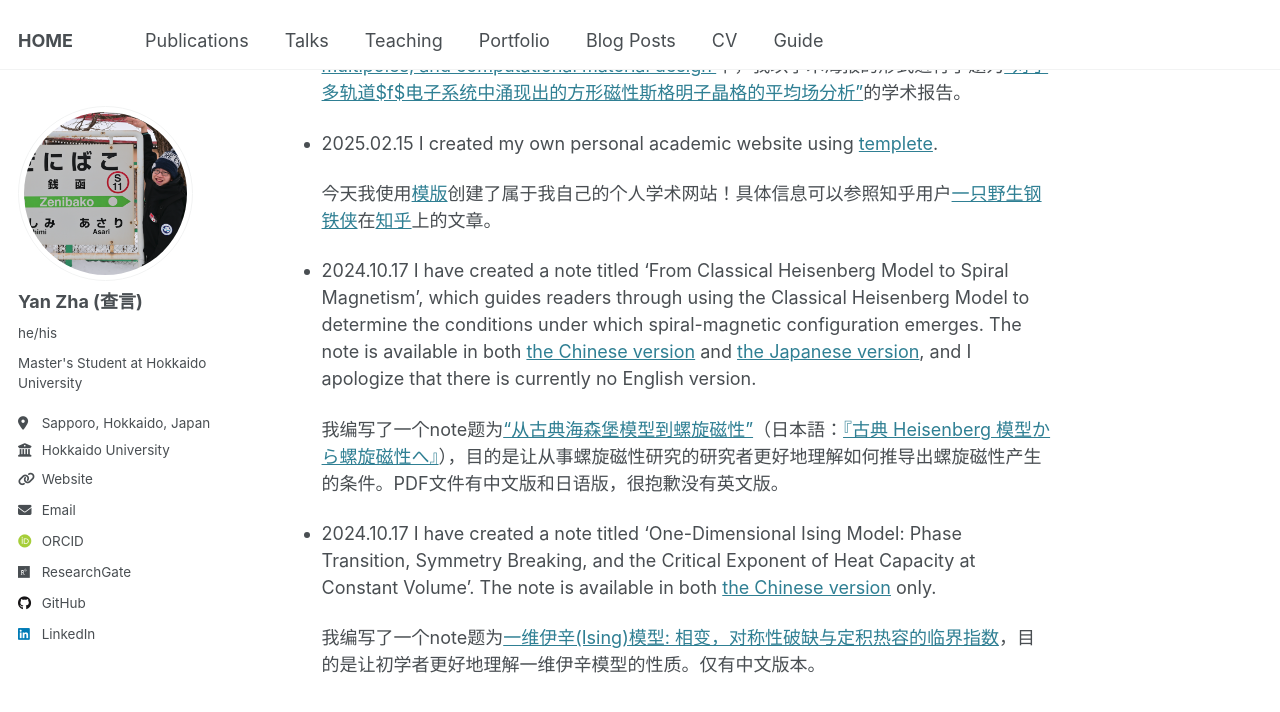
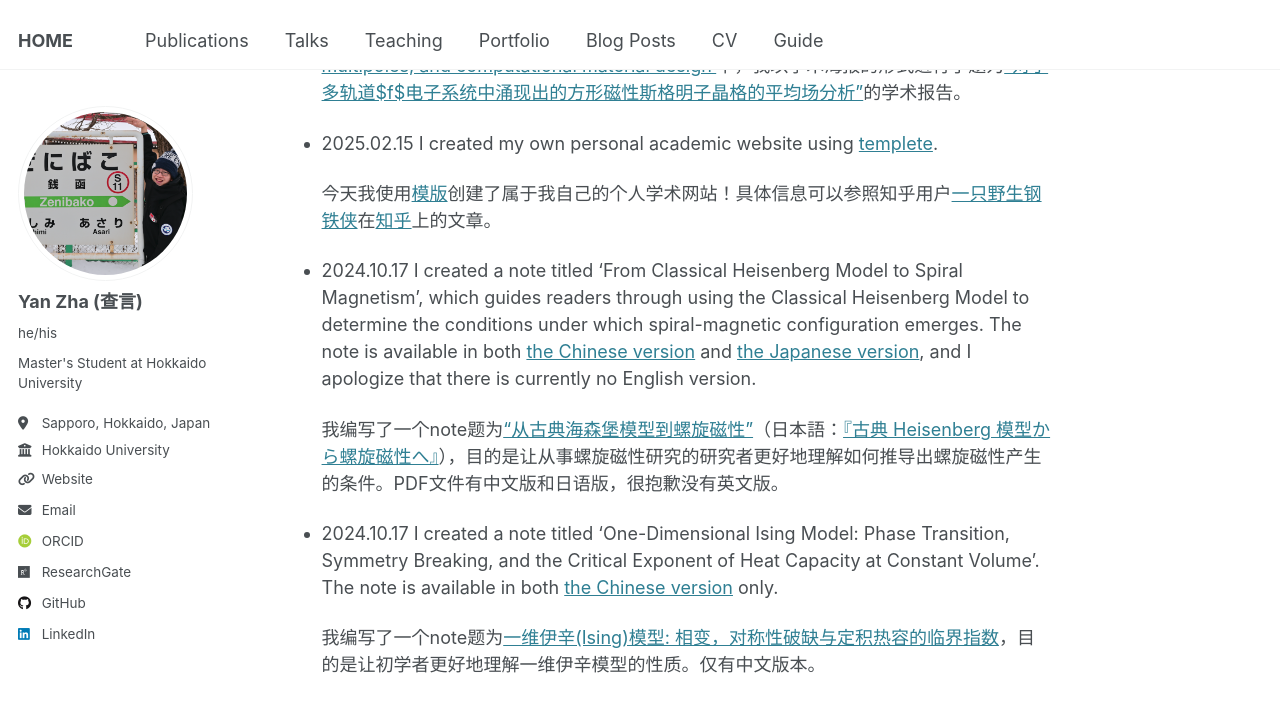
Before and after one commit to yzhacn/yzhacn.github.io, a Jekyll site: the page built from _pages/about.md, in a window 1280 px wide and 900 px high, scrolled down 704 px. Shown: the top 712 px of the window. Built offline with Jekyll 4.4.1, drawn with Linux system fonts in a browser that asks for light colours; some web fonts are replaced.

Commit message:
Update about.md

```diff
--- a/_pages/about.md
+++ b/_pages/about.md
@@ -30,10 +30,10 @@
 
   今天我使用[模版](https://github.com/academicpages/academicpages.github.io)创建了属于我自己的个人学术网站！具体信息可以参照知乎用户[一只野生钢铁侠](https://www.zhihu.com/people/91-53-41-34)在[知乎](https://zhuanlan.zhihu.com/p/711554540)上的文章。
 
-* 2024.10.17 I have created a note titled ‘From Classical Heisenberg Model to Spiral Magnetism’, which guides readers through using the Classical Heisenberg Model to determine the conditions under which spiral-magnetic configuration emerges. The note is available in both [the Chinese version](https://yzhacn.github.io/files/20241017_spiral.pdf) and [the Japanese version](https://yzhacn.github.io/files/20241017_spiral_ja.pdf), and I apologize that there is currently no English version.
+* 2024.10.17 I created a note titled ‘From Classical Heisenberg Model to Spiral Magnetism’, which guides readers through using the Classical Heisenberg Model to determine the conditions under which spiral-magnetic configuration emerges. The note is available in both [the Chinese version](https://yzhacn.github.io/files/20241017_spiral.pdf) and [the Japanese version](https://yzhacn.github.io/files/20241017_spiral_ja.pdf), and I apologize that there is currently no English version.
 
   我编写了一个note题为[“从古典海森堡模型到螺旋磁性”](https://yzhacn.github.io/files/20241017_spiral.pdf)（日本語：[『古典 Heisenberg 模型から螺旋磁性へ』](https://yzhacn.github.io/files/20241017_spiral_ja.pdf)），目的是让从事螺旋磁性研究的研究者更好地理解如何推导出螺旋磁性产生的条件。PDF文件有中文版和日语版，很抱歉没有英文版。
 
-* 2024.10.17 I have created a note titled ‘One-Dimensional Ising Model: Phase Transition, Symmetry Breaking, and the Critical Exponent of Heat Capacity at Constant Volume’. The note is available in both [the Chinese version](https://yzhacn.github.io/files/20241017_ising.pdf) only.
+* 2024.10.17 I created a note titled ‘One-Dimensional Ising Model: Phase Transition, Symmetry Breaking, and the Critical Exponent of Heat Capacity at Constant Volume’. The note is available in both [the Chinese version](https://yzhacn.github.io/files/20241017_ising.pdf) only.
 
   我编写了一个note题为[一维伊辛(Ising)模型: 相变，对称性破缺与定积热容的临界指数](https://yzhacn.github.io/files/20241017_ising.pdf)，目的是让初学者更好地理解一维伊辛模型的性质。仅有中文版本。
```
